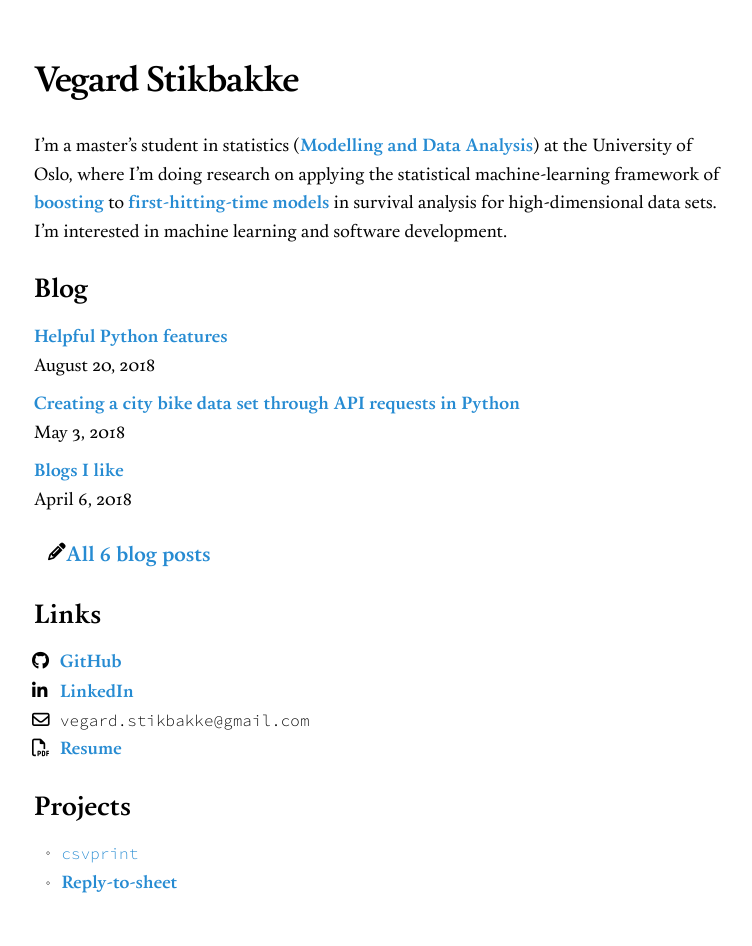
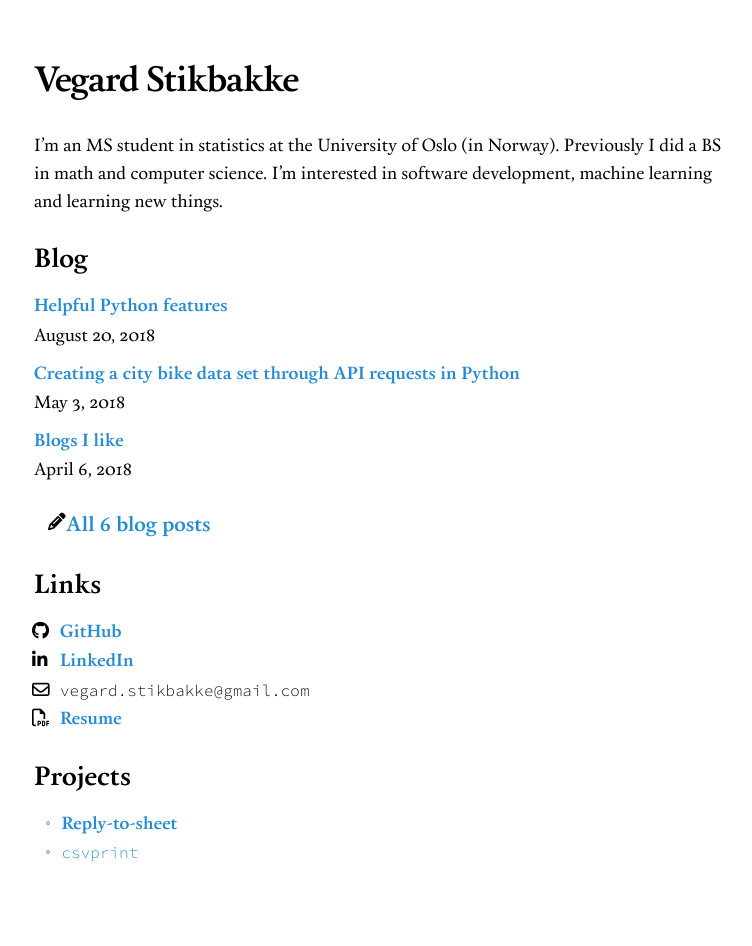
Before and after one commit to vegarsti/vegarsti.github.io, a Jekyll site: the page built from index.md, in a window 1280 px wide. Shown: the whole page, without its empty margins (256-1008 px from the left). Built offline with Jekyll 4.4.1, drawn with Linux system fonts in a browser that asks for light colours; nearby versions of some CDN libraries; after the commit the page ends 916 px from its top, so only the background shows below that.

Commit message:
Change bio text

```diff
--- a/index.md
+++ b/index.md
@@ -5,7 +5,7 @@ title: Vegard Stikbakke
 
 # Vegard Stikbakke
 
-I'm a master's student in statistics ([Modelling and Data Analysis](http://www.uio.no/english/studies/programmes/modelling-data-analysis/)) at the University of Oslo, where I'm doing research on applying the statistical machine-learning framework of [boosting](https://en.wikipedia.org/wiki/Boosting_(machine_learning)) to [first-hitting-time models](https://en.wikipedia.org/wiki/First-hitting-time_model) in survival analysis for high-dimensional data sets. I'm interested in machine learning and software development.
+I'm an MS student in statistics at the University of Oslo (in Norway). Previously I did a BS in math and computer science. I'm interested in software development, machine learning and learning new things.
 
 ## Blog
 <div id="blog-links">
@@ -53,5 +53,5 @@ I'm a master's student in statistics ([Modelling and Data Analysis](http://www.u
 
 ## Projects
 
+- [Reply-to-sheet](http://reply-to-sheet.com)
 - [`csvprint`](http://github.com/vegarsti/csvprint)
-- [Reply-to-sheet](http://reply-to-sheet.com)
```
